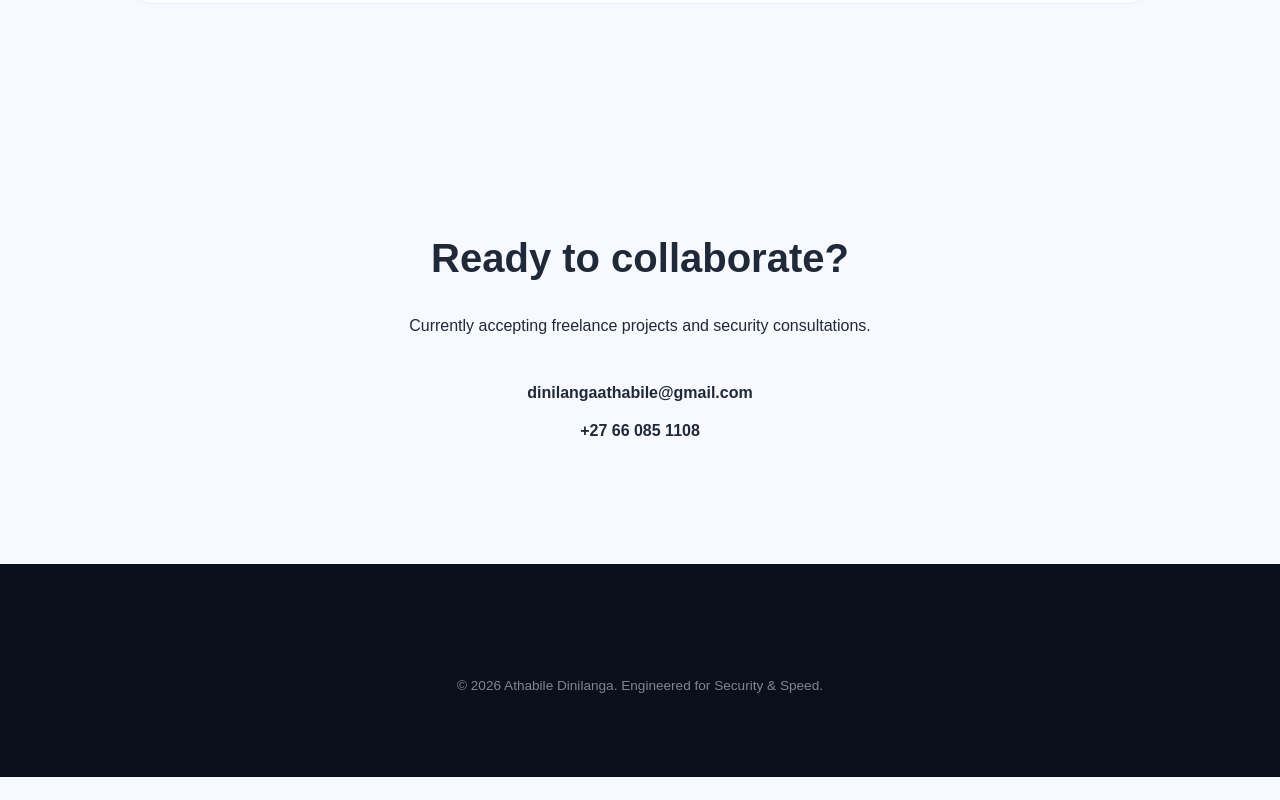
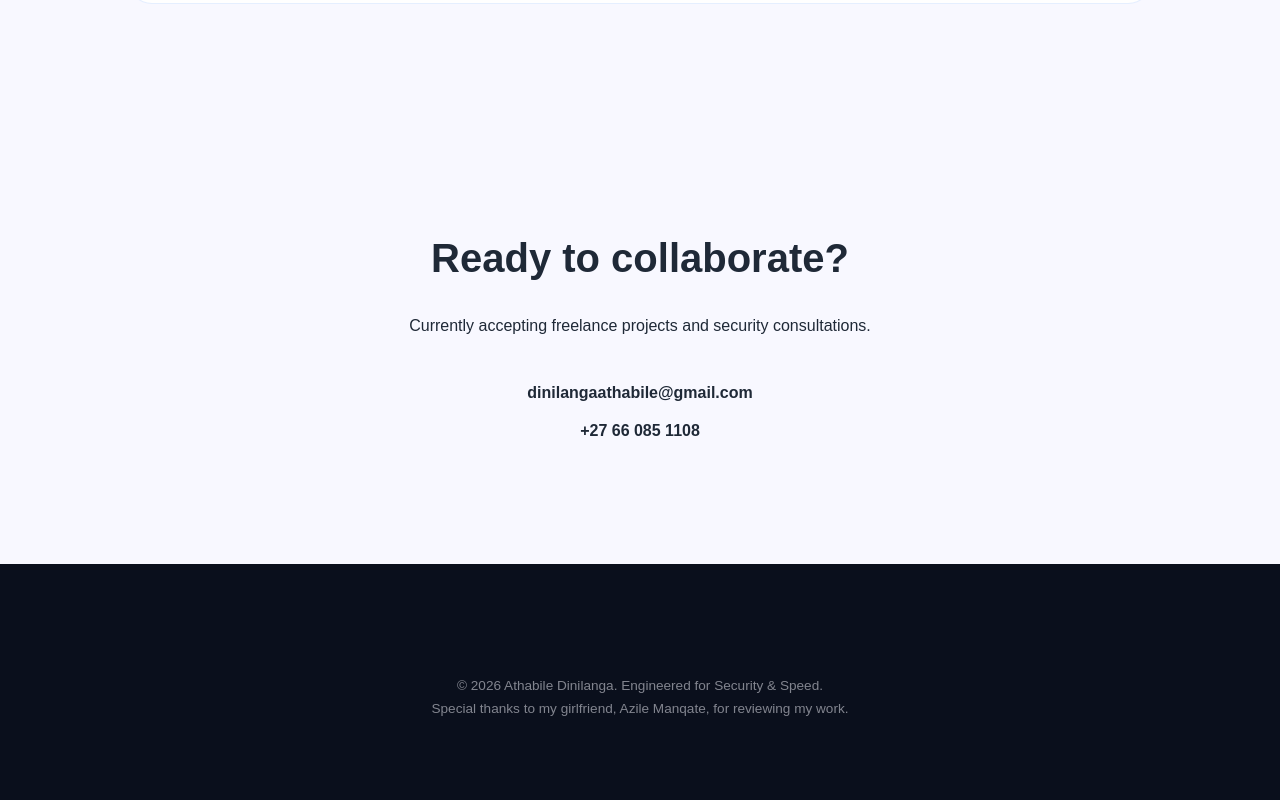
Before and after one commit to StheshHackers/portfolio, a React (Vite) app: page / in a window 1280 px wide. Shown: the part 4735-5535 px from the top of the page. Before the commit the page ends 5512 px from the top, so only its background shows below. Built offline with nearby package versions, Linux system fonts and the light colour scheme.

Commit message:
Update App.jsx

```diff
--- a/src/App.jsx
+++ b/src/App.jsx
@@ -528,6 +528,7 @@ function App() {
           <a href="https://za.linkedin.com/in/athabile-dinilanga-744309377" target="_blank" rel="noreferrer"><i className="fab fa-linkedin"></i></a>
         </div>
         <p style={{ opacity: 0.5, fontSize: "0.85rem" }}>© 2026 Athabile Dinilanga. Engineered for Security & Speed.</p>
+        <p style={{ opacity: 0.5, fontSize: "0.85rem" }}>Special thanks to my girlfriend, Azile Manqate, for reviewing my work.</p>
       </footer>
     </div>
   );
```
